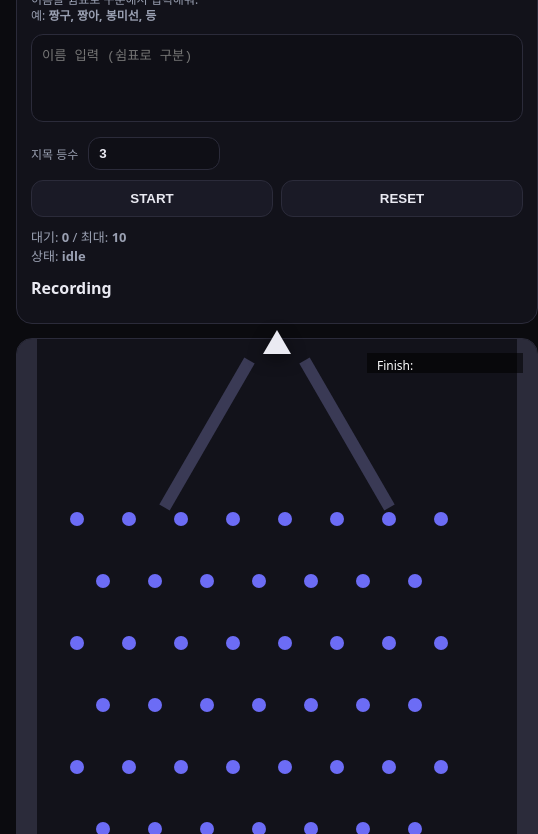
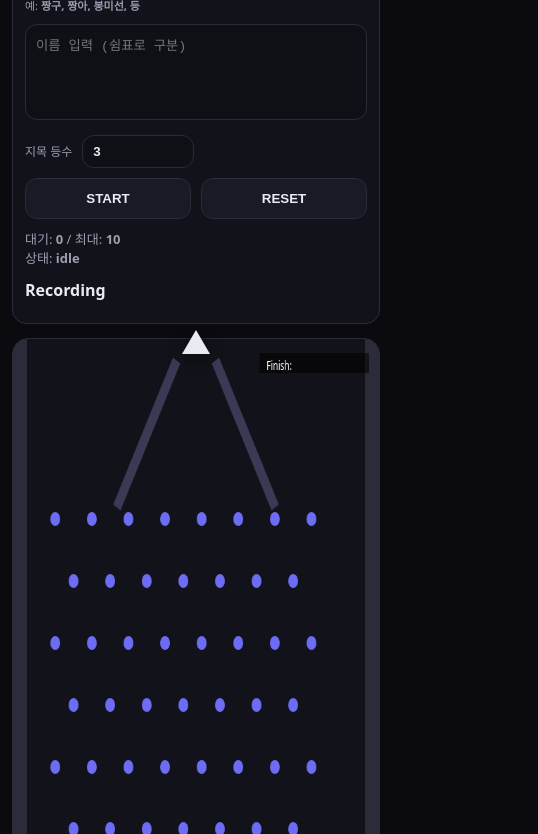
Before and after one commit to Guhang-web/marble-roulette, a website built with Vite: page index.html in a window 390 px wide. Shown: the part 71-905 px from the top of the page, 538 px wide, since content can reach past the window. Built offline with nearby package versions, Linux system fonts and the light colour scheme.

Commit message:
보수 완료

```diff
--- a/index.html
+++ b/index.html
@@ -26,8 +26,8 @@
           </div>
 
           <div class="row">
-            <button id="start">START</button>
-            <button id="reset">RESET</button>
+            <button id="start" type="button">START</button>
+            <button id="reset" type="button">RESET</button>
           </div>
 
           <div class="stat">
--- a/src/main.ts
+++ b/src/main.ts
@@ -1,20 +1,11 @@
 import Matter from "matter-js";
 
-const {
-  Engine,
-  Render,
-  Runner,
-  Bodies,
-  Body,
-  Composite,
-  Events,
-  Vector,
-} = Matter;
+const { Engine, Render, Bodies, Body, Composite, Events, Vector } = Matter;
 
 /* =======================
    Debug
 ======================= */
-const DEBUG_VIEW_GOAL = false;  // 시작 전에도 골인쪽 보며 튜닝할 때 true
+const DEBUG_VIEW_GOAL = false; // 시작 전에도 골인쪽 보며 튜닝할 때 true
 const DEBUG_SPAWN_ONE = false; // 필요하면 true (공 1개만 미리 생성)
 
 /* =======================
@@ -42,6 +33,12 @@ const CAMERA_SMOOTH = 0.12;
 const MINI_H = 160;
 const MINI_W = 220;
 const MINI_MARGIN = 18;
+
+/* =======================
+   고속 낙하 터널링 방지(중요)
+======================= */
+const FIXED_DT = 1000 / 60; // 60fps 고정
+const MAX_BALL_SPEED = 26;  // 22~30 사이 튜닝 추천
 
 /* =======================
    DOM
@@ -100,6 +97,9 @@ function getTargetRank(maxRank: number) {
 ======================= */
 const engine = Engine.create();
 engine.gravity.y = 1.15;
+engine.positionIterations = 10;   // 기본 6 → 10~12 추천
+engine.velocityIterations = 8;    // 기본 4 → 6~8 추천
+engine.constraintIterations = 4;  // 기본 2 → 3~4 추천
 const world = engine.world;
 
 /* 메인 렌더 */
@@ -130,16 +130,32 @@ const miniRender = Render.create({
 });
 Render.run(miniRender);
 
-/* 러너 */
-const runner = Runner.create();
-Runner.run(runner, engine);
-
 /* 픽셀비율: 초기 1회 */
 (Render as any).setPixelRatio?.(render, window.devicePixelRatio || 1);
 (Render as any).setPixelRatio?.(miniRender, window.devicePixelRatio || 1);
 
 /* 미니뷰 랩퍼 기본 숨김 */
 miniWrap.style.display = "none";
+
+/* =======================
+   고정 타임스텝 루프 (Runner 대체)
+======================= */
+let lastRAF = performance.now();
+let acc = 0;
+
+(function loop(now: number) {
+  const frame = now - lastRAF;
+  lastRAF = now;
+
+  // 탭 전환/렉으로 dt 폭주 방지
+  acc += Math.min(frame, 100);
+
+  while (acc >= FIXED_DT) {
+    Engine.update(engine, FIXED_DT);
+    acc -= FIXED_DT;
+  }
+  requestAnimationFrame(loop);
+})(lastRAF);
 
 /* =======================
    카메라 유틸
@@ -227,14 +243,13 @@ function addPeg(x: number, y: number, r = 7) {
 
 /* =======================
    Rotating Obstacle (Spinner)
-   - 가운데 노란 회전 막대
 ======================= */
 const SPINNER_X = W / 2;
 const SPINNER_Y = 760;
 const SPINNER_LEN = 440;
 const SPINNER_THICK = 14;
 const SPINNER_HUB_R = 18;
-const SPINNER_SPEED = 0.045; // 아래에서 dt 보정
+const SPINNER_SPEED = 0.045; // (60fps 기준 step 보정식에 사용)
 
 const spinnerBar = Bodies.rectangle(
   SPINNER_X,
@@ -272,12 +287,7 @@ type MovingBar = {
   phase: number;
 };
 
-function createMovingBar(
-  x: number,
-  y: number,
-  len: number,
-  color: string
-): Matter.Body {
+function createMovingBar(x: number, y: number, len: number, color: string) {
   return Bodies.rectangle(x, y, len, BAR_THICK, {
     isStatic: true,
     label: "mover",
@@ -309,7 +319,7 @@ const STAR_Y = 2000;
 const STAR_LEN = 290;
 const STAR_THICK = 12;
 const STAR_HUB_R = 16;
-const STAR_SPEED = 1.9;
+const STAR_SPEED = 1.9; // rad/sec
 
 function createStar(x: number, y: number) {
   const a0 = Bodies.rectangle(x, y, STAR_LEN, STAR_THICK, {
@@ -345,7 +355,7 @@ const star = createStar(STAR_X, STAR_Y);
 Composite.add(world, [redBar1, redBar2, star]);
 
 /* =======================
-   아래 노란 나무 회전 (goal 만든 뒤 추가)
+   아래 노란 나무 회전
 ======================= */
 const WOOD_LEN = 180;
 const WOOD_THICK = 12;
@@ -467,8 +477,8 @@ Composite.add(world, [floorL, floorR, goalSensor, postL, postR, slopeL, slopeR])
 type MushroomDef = {
   x: number;
   y: number;
-  dir?: "right" | "left"; // 발사 방향
-  power?: number;         // 발사 세기 스케일
+  dir?: "right" | "left";
+  power?: number;
 };
 
 function addMushroom(def: MushroomDef) {
@@ -661,13 +671,15 @@ function finishBall(ball: Matter.Body) {
 }
 
 /* =======================
-   전원 골인 보장 로직 + 장애물 업데이트
+   전원 골인 보장 로직 + 장애물 업데이트 + 속도 제한
+   (beforeUpdate 1개로 통합)
 ======================= */
 Events.on(engine, "beforeUpdate", () => {
   if (!running) return;
 
-  const dt = runner.delta; // ms
+  const dt = FIXED_DT; //  runner.delta 대신 고정 dt 사용
   const dtSec = dt / 1000;
+
   obstacleTime += dtSec;
 
   // Spinner 회전 (60fps 기준 보정)
@@ -696,6 +708,14 @@ Events.on(engine, "beforeUpdate", () => {
   for (const body of Composite.allBodies(world)) {
     if (body.label !== "ball") continue;
     if (finished.has(body.id)) continue;
+
+    //  고속 낙하 터널링 방지: 속도 상한
+    const v = body.velocity;
+    const speed = Math.hypot(v.x, v.y);
+    if (speed > MAX_BALL_SPEED) {
+      const s = MAX_BALL_SPEED / speed;
+      Body.setVelocity(body, { x: v.x * s, y: v.y * s });
+    }
 
     const dx = gx - body.position.x;
     const dy = gy - body.position.y;
@@ -734,10 +754,8 @@ Events.on(engine, "collisionStart", (evt) => {
     }
 
     // (2) mushroom spring kick
-    const spring =
-      a.label === "mushSpring" ? a : b.label === "mushSpring" ? b : null;
-    const ball2 =
-      a.label === "ball" ? a : b.label === "ball" ? b : null;
+    const spring = a.label === "mushSpring" ? a : b.label === "mushSpring" ? b : null;
+    const ball2 = a.label === "ball" ? a : b.label === "ball" ? b : null;
 
     if (!spring || !ball2) continue;
     if (finished.has(ball2.id)) continue;
@@ -811,14 +829,14 @@ function getLeaderAndLast() {
   }
 
   let leader = balls[0];
-  let last = balls[0];
+  let lastB = balls[0];
 
   for (const b of balls) {
     if (b.position.y > leader.position.y) leader = b;
-    if (b.position.y < last.position.y) last = b;
+    if (b.position.y < lastB.position.y) lastB = b;
   }
 
-  return { leader, last };
+  return { leader, last: lastB };
 }
 
 function isBodyInMainView(body: Matter.Body) {
@@ -934,7 +952,15 @@ btnStart.addEventListener("click", () => {
     addLog("⚠️ 이름을 1개 이상 입력해줘!");
     return;
   }
+
   startRace(names);
+
+  //  Start 눌렀을 때만, 880px 미만에서만 이동
+  if (window.matchMedia("(max-width: 879px)").matches) {
+    requestAnimationFrame(() => {
+      gameHost.scrollIntoView({ behavior: "smooth", block: "start" });
+    });
+  }
 });
 
 btnReset.addEventListener("click", () => {
--- a/src/style.css
+++ b/src/style.css
@@ -156,8 +156,69 @@ canvas {
   border-radius: 999px;
 }
 
+/* 1) 레이아웃: 2열 → 1열 (이미 880px에 있음. 유지 OK) */
 @media (max-width: 880px) {
   .layout {
     grid-template-columns: 1fr;
   }
+
+  .stage {
+    justify-self: center;
+  }
 }
+
+/* 2) 모바일 디테일: 768px부터 */
+@media (max-width: 768px) {
+  #app {
+    padding: 12px;
+    place-items: start;
+  }
+
+  .panel {
+    border-radius: 14px;
+    padding: 12px;
+  }
+
+  .row {
+    gap: 10px;
+  }
+
+  button {
+    padding: 12px 12px;
+  }
+
+  textarea {
+    height: 96px;
+  }
+
+  canvas {
+    width: 100%;
+    height: auto;
+    max-width: calc(100vw - 24px);
+  }
+
+  .mini {
+    right: 12px;
+    top: 12px;
+    transform: scale(0.9);
+    transform-origin: top right;
+  }
+}
+
+@media (max-width: 420px) {
+  .title {
+    font-size: 16px;
+  }
+
+  .hint {
+    font-size: 11px;
+  }
+
+  .field input {
+    width: 90px;
+  }
+
+  .mini {
+    transform: scale(0.82);
+  }
+}
```
